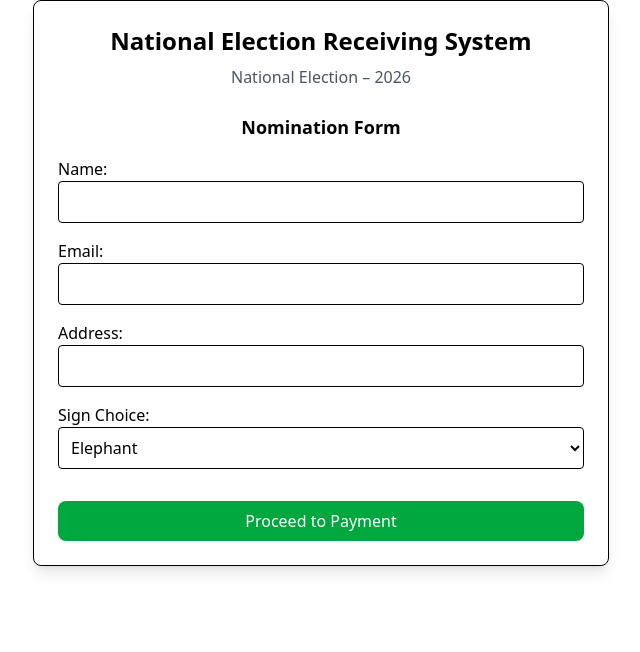
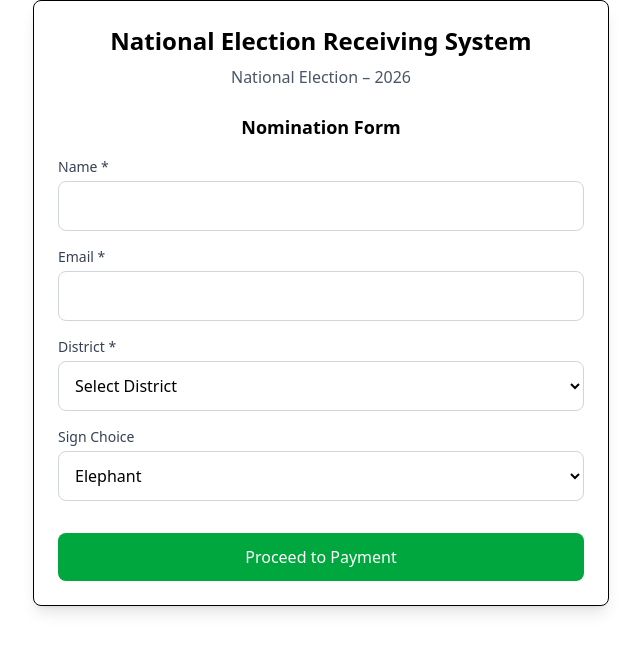
Before and after one commit to Shorifuzzaman2020/national-election-receiving-client-side, a React (Vite) app: page /candidate-nomination in a window 1280 px wide. Shown: the top 652 px of the page, without its empty margins (319-959 px from the left). Built offline with nearby package versions, Linux system fonts and the light colour scheme.

Commit message:
district wise candidate filter

```diff
--- a/src/pages/admin/NominationForm.jsx
+++ b/src/pages/admin/NominationForm.jsx
@@ -100,7 +100,6 @@ export default function NominationForm() {
           >
             Publish Form
           </button>
-
           <button
             onClick={unpublish}
             className="px-10 py-4 text-lg border-2 border-black rounded-xl hover:bg-black hover:text-white transition"
--- a/src/pages/candidate/CandidateNominationForm.jsx
+++ b/src/pages/candidate/CandidateNominationForm.jsx
@@ -1,7 +1,9 @@
+
 // import { useState } from "react";
 // import axios from "axios";
 
-// export default function NominationForm() {
+// export default function CandidateNominationForm() {
+
 //     const [form, setForm] = useState({
 //         name: "",
 //         email: "",
@@ -9,12 +11,36 @@
 //         sign: "Elephant"
 //     });
 
-//     const submit = async () => {
-//         await axios.post("https://server-voting-app.vercel.app/nominate", {
-//             ...form,
-//             status: "Pending"
-//         });
-//         alert("Nomination Submitted Successfully");
+//     const [loading, setLoading] = useState(false);
+
+//     const startPayment = async () => {
+//         if (!form.name || !form.email || !form.address) {
+//             alert("Please fill all fields");
+//             return;
+//         }
+
+//         try {
+//             setLoading(true);
+
+//             // Step 1: Create payment session
+//             const res = await axios.post("http://localhost:5000/payment/initiate", {
+//                 name: form.name,
+//                 email: form.email
+//             });
+
+//             // Step 2: Save form temporarily in localStorage
+//             localStorage.setItem("nominationData", JSON.stringify(form));
+
+//             // Step 3: Redirect to SSLCommerz gateway
+//             window.location.href = res.data.url;
+
+//         } catch (err) {
+//             console.error(err);
+//             alert("Payment initialization failed");
+//             setLoading(false);
+//         }
+
+
 //     };
 
 //     return (
@@ -73,10 +99,11 @@
 //                 </div>
 
 //                 <button
-//                     onClick={submit}
-//                     className="w-full bg-blue-700 text-white py-2 rounded-lg mt-4"
+//                     disabled={loading}
+//                     onClick={startPayment}
+//                     className="w-full bg-green-600 text-white py-2 rounded-lg mt-4 hover:bg-green-700 transition"
 //                 >
-//                     Submit
+//                     {loading ? "Redirecting to Payment..." : "Proceed to Payment"}
 //                 </button>
 //             </div>
 //         </div>
@@ -86,6 +113,17 @@
 
 import { useState } from "react";
 import axios from "axios";
+
+const districts = [
+  "Barguna", "Barishal", "Bhola", "Jhalokati", "Patuakhali", "Pirojpur",
+  "Bandarban", "Brahmanbaria", "Chandpur", "Chattogram", "Cumilla", "Cox's Bazar", "Feni", "Khagrachhari", "Lakshmipur", "Noakhali", "Rangamati",
+  "Dhaka", "Faridpur", "Gazipur", "Gopalganj", "Kishoreganj", "Madaripur", "Manikganj", "Munshiganj", "Narayanganj", "Narsingdi", "Rajbari", "Shariatpur", "Tangail",
+  "Bagerhat", "Chuadanga", "Jashore", "Jhenaidah", "Khulna", "Kushtia", "Magura", "Meherpur", "Narail", "Satkhira",
+  "Jamalpur", "Mymensingh", "Netrokona", "Sherpur",
+  "Bogura", "Joypurhat", "Naogaon", "Natore", "Chapainawabganj", "Pabna", "Rajshahi", "Sirajganj",
+  "Dinajpur", "Gaibandha", "Kurigram", "Lalmonirhat", "Nilphamari", "Panchagarh", "Rangpur", "Thakurgaon",
+  "Habiganj", "Moulvibazar", "Sunamganj", "Sylhet"
+];
 
 export default function CandidateNominationForm() {
 
@@ -97,26 +135,27 @@ export default function CandidateNominationForm() {
   });
 
   const [loading, setLoading] = useState(false);
+  const [errors, setErrors] = useState({});
 
   const startPayment = async () => {
-        if (!form.name || !form.email || !form.address) {
-            alert("Please fill all fields");
-            return;
-        }
+    const newErrors = {};
+
+    if (!form.name) newErrors.name = "Name is required";
+    if (!form.email) newErrors.email = "Email is required";
+    if (!form.address) newErrors.address = "District is required";
+
+    setErrors(newErrors);
+    if (Object.keys(newErrors).length) return;
 
     try {
       setLoading(true);
 
-            // Step 1: Create payment session
       const res = await axios.post("https://server-voting-app.vercel.app/payment/initiate", {
         name: form.name,
         email: form.email
       });
 
-            // Step 2: Save form temporarily in localStorage
       localStorage.setItem("nominationData", JSON.stringify(form));
-
-            // Step 3: Redirect to SSLCommerz gateway
       window.location.href = res.data.url;
 
     } catch (err) {
@@ -124,8 +163,6 @@ export default function CandidateNominationForm() {
       alert("Payment initialization failed");
       setLoading(false);
     }
-
-
   };
 
   return (
@@ -145,34 +182,58 @@ export default function CandidateNominationForm() {
 
       <div className="space-y-4">
 
+        {/* Name */}
         <div>
-                    <label className="block font-medium">Name:</label>
+          <label className="block text-sm font-medium text-gray-700 mb-1">
+            Name *
+          </label>
           <input
-                        className="w-full border p-2 rounded"
+            className={`w-full border ${errors.name ? 'border-red-500' : 'border-gray-300'} p-3 rounded-lg`}
+            value={form.name}
             onChange={e => setForm({ ...form, name: e.target.value })}
           />
+          {errors.name && <p className="text-sm text-red-600 mt-1">{errors.name}</p>}
         </div>
 
+        {/* Email */}
         <div>
-                    <label className="block font-medium">Email:</label>
+          <label className="block text-sm font-medium text-gray-700 mb-1">
+            Email *
+          </label>
           <input
-                        className="w-full border p-2 rounded"
+            className={`w-full border ${errors.email ? 'border-red-500' : 'border-gray-300'} p-3 rounded-lg`}
+            value={form.email}
             onChange={e => setForm({ ...form, email: e.target.value })}
           />
+          {errors.email && <p className="text-sm text-red-600 mt-1">{errors.email}</p>}
         </div>
 
+        {/* District Dropdown */}
         <div>
-                    <label className="block font-medium">Address:</label>
-                    <input
-                        className="w-full border p-2 rounded"
+          <label className="block text-sm font-medium text-gray-700 mb-1">
+            District *
+          </label>
+          <select
+            value={form.address}
+            className={`w-full border ${errors.address ? 'border-red-500' : 'border-gray-300'} p-3 rounded-lg`}
             onChange={e => setForm({ ...form, address: e.target.value })}
-                    />
+          >
+            <option value="">Select District</option>
+            {districts.map(d => (
+              <option key={d} value={d}>{d}</option>
+            ))}
+          </select>
+          {errors.address && <p className="text-sm text-red-600 mt-1">{errors.address}</p>}
         </div>
 
+        {/* Sign */}
         <div>
-                    <label className="block font-medium">Sign Choice:</label>
+          <label className="block text-sm font-medium text-gray-700 mb-1">
+            Sign Choice
+          </label>
           <select
-                        className="w-full border p-2 rounded"
+            className="w-full border border-gray-300 p-3 rounded-lg"
+            value={form.sign}
             onChange={e => setForm({ ...form, sign: e.target.value })}
           >
             <option>Elephant</option>
@@ -186,10 +247,11 @@ export default function CandidateNominationForm() {
         <button
           disabled={loading}
           onClick={startPayment}
-                    className="w-full bg-green-600 text-white py-2 rounded-lg mt-4 hover:bg-green-700 transition"
+          className="w-full bg-green-600 text-white py-3 rounded-lg mt-4 hover:bg-green-700 transition"
         >
           {loading ? "Redirecting to Payment..." : "Proceed to Payment"}
         </button>
+
       </div>
     </div>
   );
--- a/src/pages/voter/VoterDashboard.jsx
+++ b/src/pages/voter/VoterDashboard.jsx
@@ -1265,7 +1265,7 @@ export default function VoterDashboard() {
                 )}
 
                 {/* CIRCLE VOTING UI */}
-                {votingStatus === "Started" && (
+                {/* {votingStatus === "Started" && (
                     <div className="bg-white p-10 rounded shadow">
                         <h2 className="text-2xl font-bold mb-6 text-center">Cast Your Vote</h2>
 
@@ -1298,6 +1298,46 @@ export default function VoterDashboard() {
                             </div>
                         )}
                     </div>
+                )} */}
+                {votingStatus === "Started" && voter && (
+                    <div className="bg-white p-10 rounded shadow">
+                        <h2 className="text-2xl font-bold mb-6 text-center">Cast Your Vote</h2>
+
+                        <div className="grid grid-cols-2 md:grid-cols-4 gap-8 justify-center">
+                            {candidates
+                                .filter(c => c.address === voter.district)   // 🔐 district filter here
+                                .map(c => (
+                                    <div
+                                        key={c._id}
+                                        onClick={() => setSelectedCandidate(c)}
+                                        className="cursor-pointer flex flex-col items-center"
+                                    >
+                                        <div
+                                            className={`w-28 h-28 rounded-full border-4 flex items-center justify-center text-center
+                            ${selectedCandidate?.nominationId === c.nominationId
+                                                    ? "border-blue-600 bg-blue-100"
+                                                    : "border-gray-400 hover:border-blue-400"}`}
+                                        >
+                                            <span className="font-bold">{c.name}</span>
+                                        </div>
+
+                                        <p className="mt-2 text-sm text-gray-600">{c.position}</p>
+                                    </div>
+                                ))}
+                        </div>
+
+                        {selectedCandidate && (
+                            <div className="text-center mt-10">
+                                <button
+                                    onClick={submitVote}
+                                    disabled={submitting}
+                                    className="bg-blue-600 text-white px-10 py-3 rounded text-lg"
+                                >
+                                    {submitting ? "Submitting..." : "Confirm Vote"}
+                                </button>
+                            </div>
+                        )}
+                    </div>
                 )}
 
             </main>
```
Lines whose indentation alone changed are shown as unchanged.
